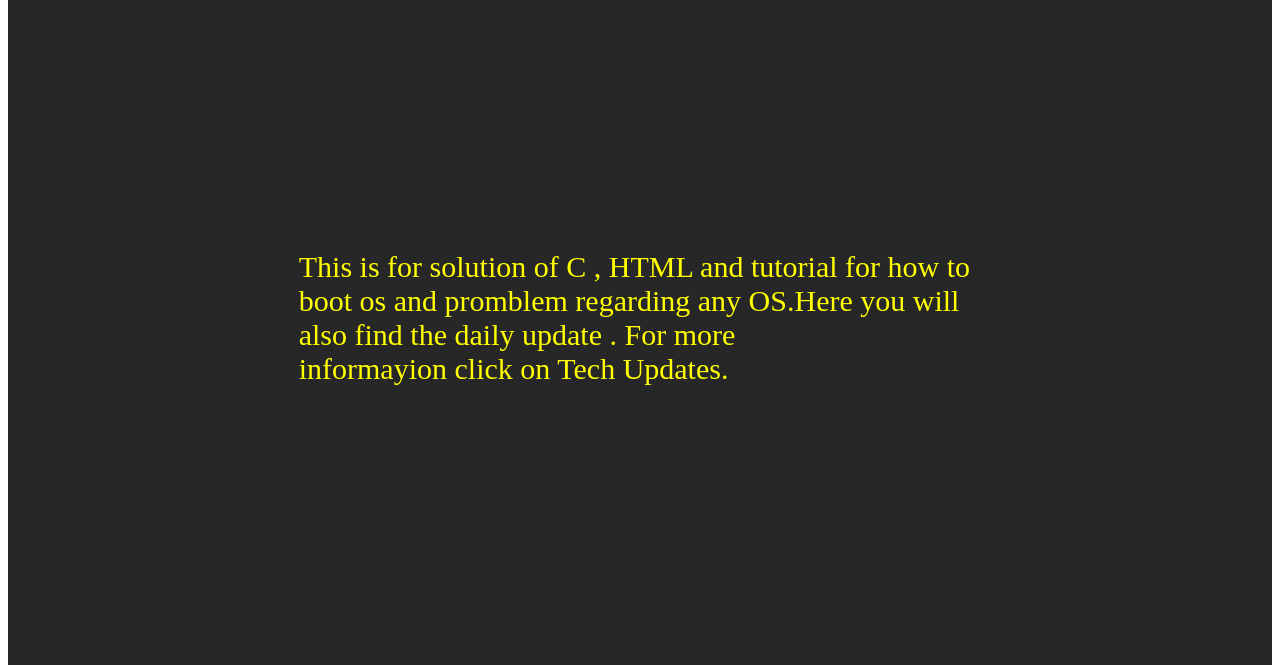
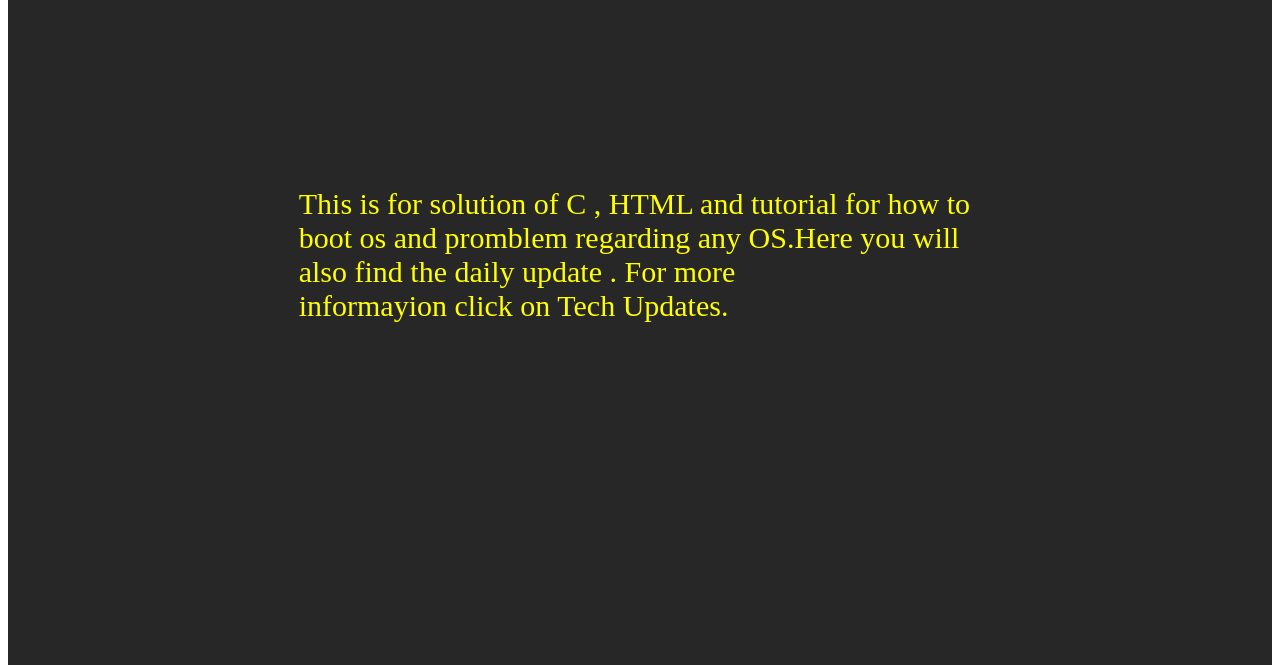
Before and after one commit to TechReck3/Tech-Reck, a plain HTML site: page index.html in a window 1280 px wide. Shown: the part 135-800 px from the top of the page. Drawn offline with Linux system fonts and the light colour scheme.

Commit message:
Update index.html

```diff
--- a/index.html
+++ b/index.html
@@ -10,9 +10,9 @@
 		.contact{width: 100%; height: 100%; background:royalblue;}
 		.nav{position:sticky; top: 0px; display: flex; background:rgba(189, 3, 118, 0.774);}
         .nav a{padding: 14px 20px; color:whitesmoke; text-decoration: red ; font: bold;}
-        .name{  margin-left: 37%; font-size: 50; color: aqua    ;  transition: 1s; width: 30%; height:10%;  }
+        .name{  margin-left: 37%; font-size: 50; color: aqua    ;  transition: 1s; width: 30%; height:10%; ; }
         .name:hover{background-color:rgba(5, 0, 0, 0.63); transform: scale(1.5) rotate(360deg); }
-        .content{color: yellow; margin-left: 23%; margin-top: 20%; font-size: 30; transition: 2s; }
+        .content{color: yellow; margin-left: 23%; margin-top: 15%; font-size: 30; transition: 2s; }
         .content:hover{transform: scale(1.5);}
     </style>
 </HEAD>
```
